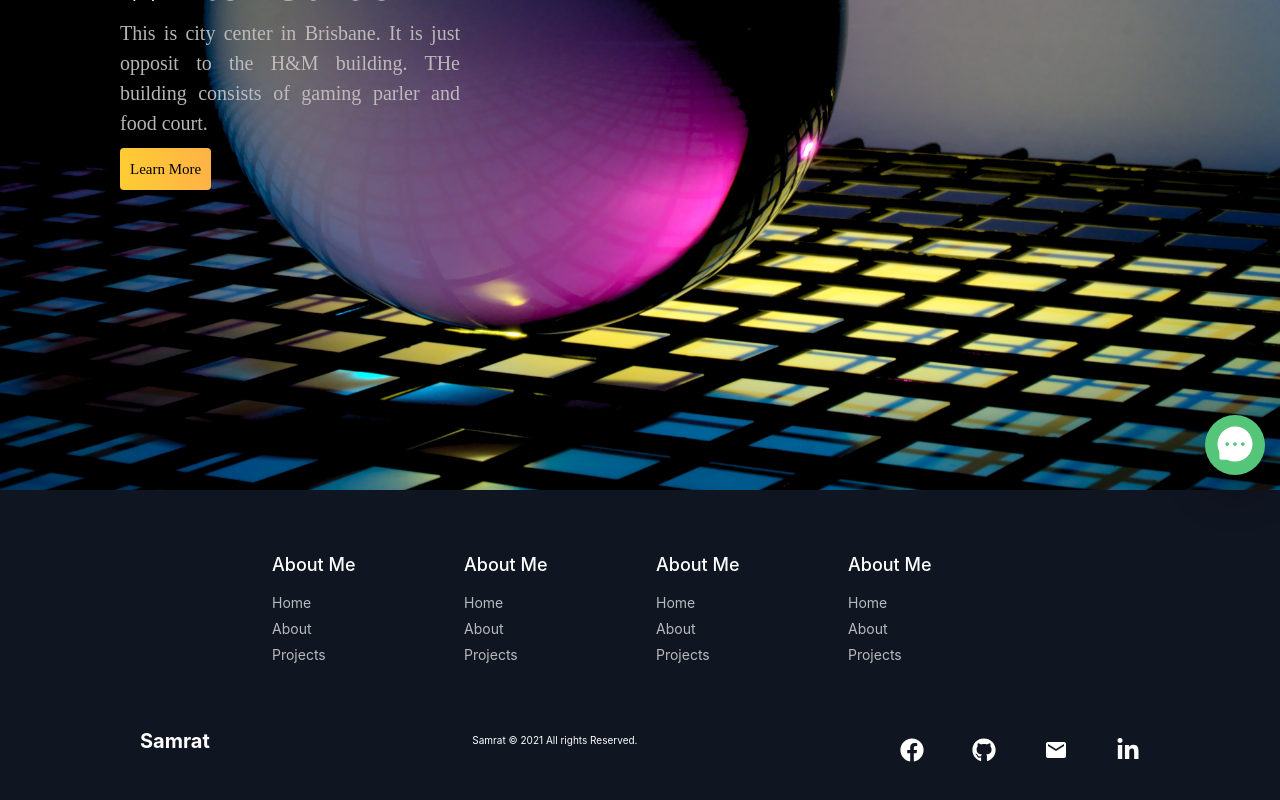
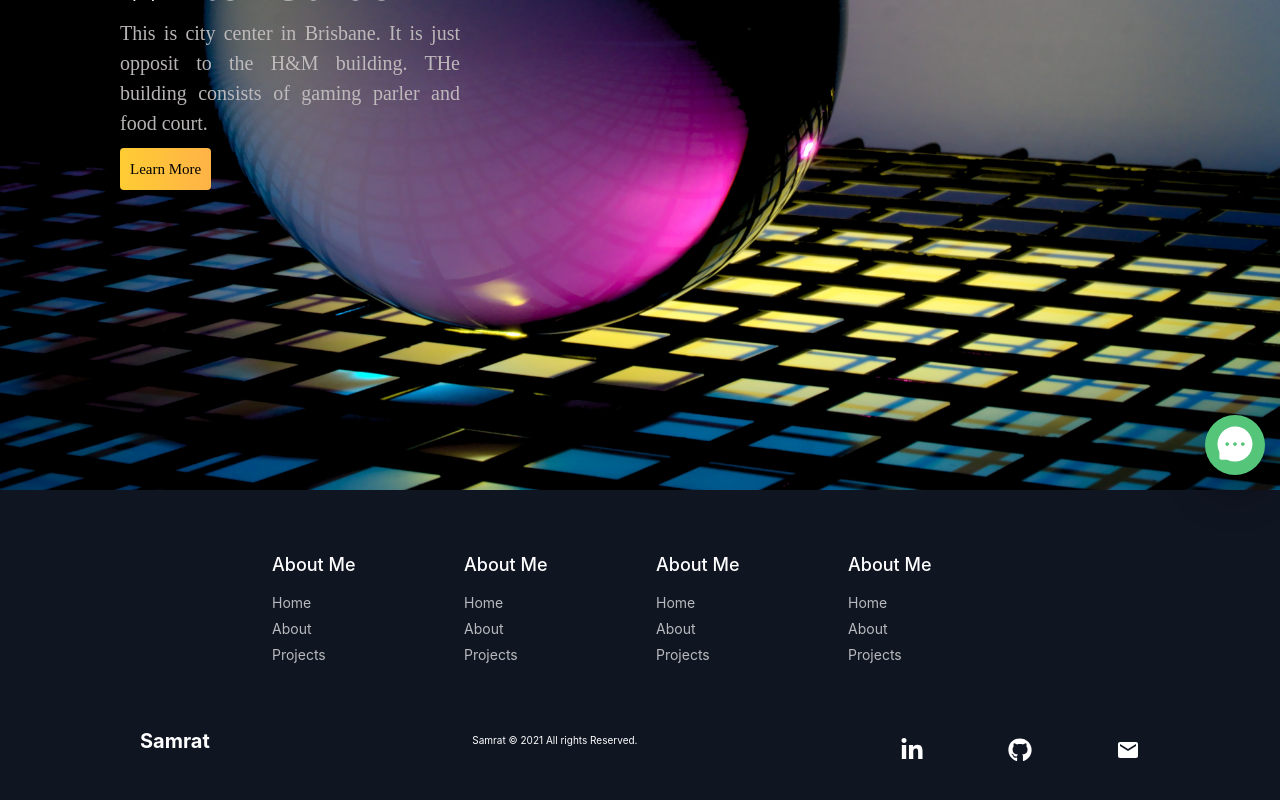
Before and after one commit to Samratkunwar/ePortfolio, a React (Create React App) app: page /project/1 in a window 1280 px wide. Shown: the part 310-1110 px from the top of the page. Built offline with nearby package versions, Linux system fonts and the light colour scheme; a web font is replaced by a local one.

Commit message:
Contact form complete

```diff
--- a/package.json
+++ b/package.json
@@ -7,6 +7,7 @@
     "@testing-library/jest-dom": "^4.2.4",
     "@testing-library/react": "^9.5.0",
     "@testing-library/user-event": "^7.2.1",
+    "emailjs-com": "^2.6.4",
     "framer-motion": "^3.9.0",
     "react": "^16.13.1",
     "react-dom": "^16.13.1",
--- a/src/Components/FormComponents/ContactmeComponent/contactMe.js
+++ b/src/Components/FormComponents/ContactmeComponent/contactMe.js
@@ -6,6 +6,7 @@ import Input from '../../ElementComponent/InputField/inputField';
 import './contactMe.css';
 
 import {AiFillMessage} from 'react-icons/ai'
+import {sendEmail} from '../../../Services/services';
 
 const Section = styled.div`
     height: 100vh;
@@ -107,9 +108,10 @@ class ContactMe extends Component {
 
     state = {
         contactform: {
-            name: {
+            from_name: {
                 elementType: 'input',
                 elementConfig: {
+                    name: "from_name",
                     label: 'Full Name',
                     type: 'text',
                     placeholder: 'Johnny Deep',
@@ -117,9 +119,10 @@ class ContactMe extends Component {
                 },
                 value: ''
             },
-            email: {
+            from_email: {
                 elementType: 'input',
                 elementConfig: {
+                    name: "from_email",
                     label: 'Email',
                     type: 'email',
                     placeholder: 'johnny@eportfolio.com',
@@ -130,6 +133,7 @@ class ContactMe extends Component {
             message: {
                 elementType: 'input',
                 elementConfig: {
+                    name: "message",
                     label: 'Message',
                     type: 'text',
                     placeholder: 'Message',
@@ -154,16 +158,7 @@ class ContactMe extends Component {
 
     submitform = (event) => {
         event.preventDefault();
-        const formData = {};
-        for (let formElementIdentifier in this.state.contactform) {
-            formData[formElementIdentifier] = this.state.contactform[formElementIdentifier].value
-        }
-
-        let Name = formData['name'],
-            Email = formData['email'],
-            Message = formData['message']
-        ;
-        console.log(Name, Email, Message);
+        sendEmail(event);
     }
 
     render () {
@@ -184,6 +179,7 @@ class ContactMe extends Component {
                     {formElementArray.map(formElement => (
                         <Input
                         key={formElement.id}
+                        name = {formElement.config.elementConfig.name}
                         label={formElement.config.elementConfig.label}
                         elementType={formElement.config.elementType}
                         elementConfig={formElement.config.elementConfig}
--- a/src/Components/MenuComponents/FooterMenu/FooterMenu.js
+++ b/src/Components/MenuComponents/FooterMenu/FooterMenu.js
@@ -175,10 +175,10 @@ const FooterMenu = () => {
                             Samrat © {new Date().getFullYear()} All rights Reserved.
                         </WebsiteRights>
                         <SocialIcons>
-                            <SocialIconLink href="/" target="_blank" arial-label="Facebook"><FaFacebook /></SocialIconLink>
-                            <SocialIconLink href="/" target="_blank" arial-label="GitHub"><FaGithub /></SocialIconLink>
-                            <SocialIconLink href="/" target="_blank" arial-label="Email"><MdEmail /></SocialIconLink>
-                            <SocialIconLink href="/" target="_blank" arial-label="LlinkedIn"><FaLinkedinIn /></SocialIconLink>
+                            {/* <SocialIconLink href="/" target="_blank" arial-label="Facebook"><FaFacebook /></SocialIconLink> */}
+                            <SocialIconLink href="linkedin.com/in/samrat-kunwar-4491b814a" target="_blank" arial-label="LlinkedIn"><FaLinkedinIn /></SocialIconLink>
+                            <SocialIconLink href="https://github.com/Samratkunwar" target="_blank" arial-label="GitHub"><FaGithub /></SocialIconLink>
+                            <SocialIconLink href="https://www.google.com/intl/en-GB/gmail/about/#" target="_blank" arial-label="Email"><MdEmail /></SocialIconLink>
                         </SocialIcons>
                     </SocialMediaWrap>
                 </SocialMedia>
--- /dev/null
+++ b/src/Services/services.js
@@ -0,0 +1,11 @@
+import emailjs from 'emailjs-com';
+
+export function sendEmail(e) {
+    emailjs.sendForm('service_c6x1b9s', 'template_0pj2lca', e.target, 'user_TbScQZ8tGXLllpAX42R0m')
+    .then((result) => {
+        console.log(result.text);
+    }, (error) => {
+        console.log(error.text);
+    });
+    e.target.reset();
+}
```
Also changed, not shown: 1 other file (tests, documents, lock files or other folders).
